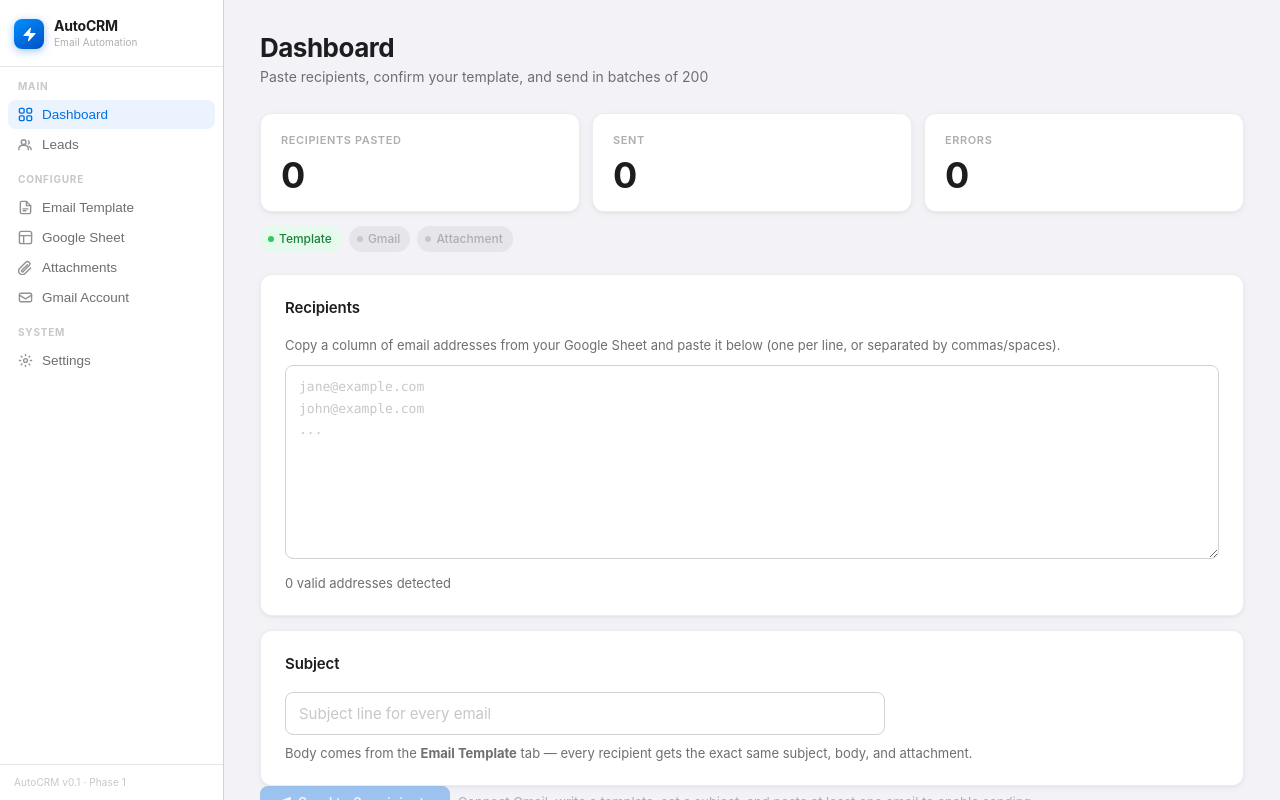
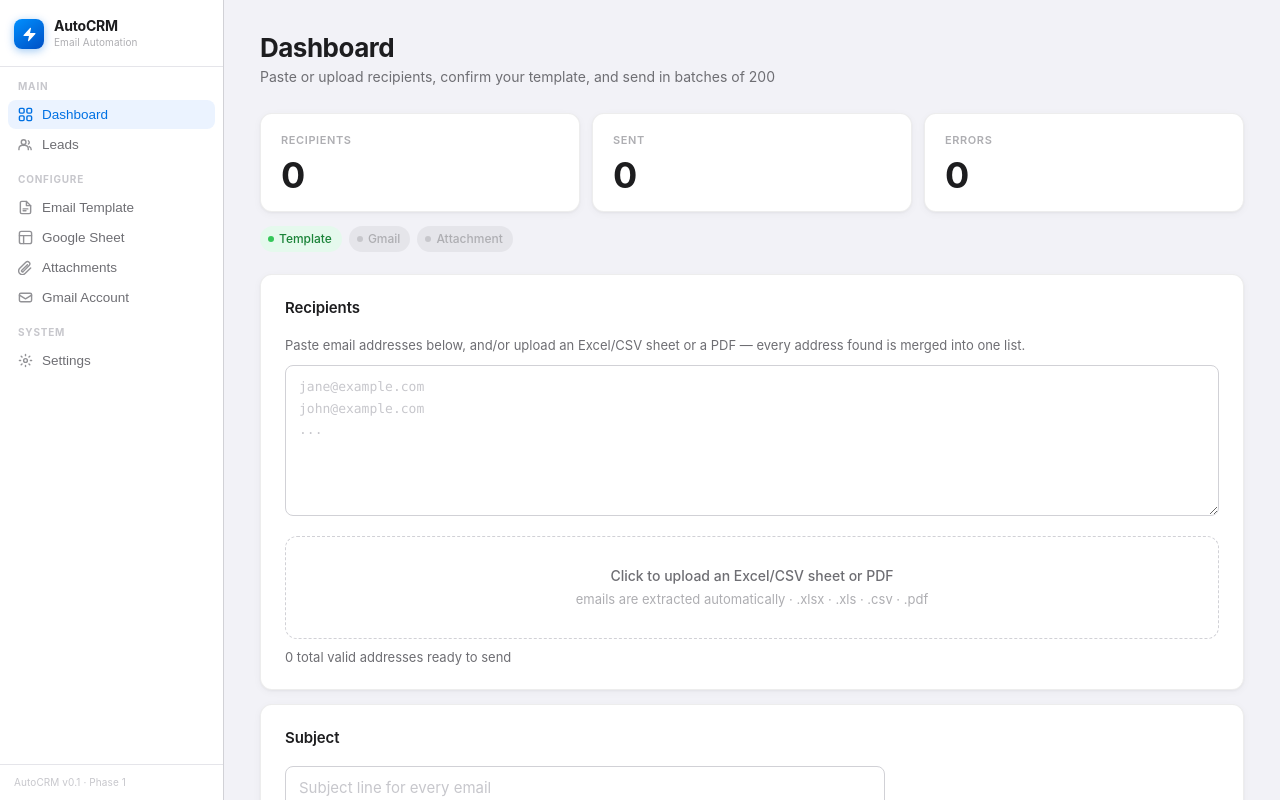
Before and after one commit to claymanleyam-code/autocrm-netlify, a React (Vite) app: page / in a window 1280 px wide. Built offline with nearby package versions, Linux system fonts and the light colour scheme.

Commit message:
Add Excel/CSV and PDF upload as recipient sources on Dashboard

```diff
--- a/src/components/Dashboard.jsx
+++ b/src/components/Dashboard.jsx
@@ -1,21 +1,8 @@
 import { useMemo, useState } from 'react';
+import { parseEmailList, dedupeEmails } from '../utils/emailListParser.js';
+import { extractEmailsFromFile } from '../utils/fileEmailExtractor.js';
 
 const BATCH_SIZE = 200;
-
-function parseEmailList(text) {
-  const re = /[a-zA-Z0-9._%+-]+@[a-zA-Z0-9.-]+\.[a-zA-Z]{2,}/g;
-  const matches = String(text || '').match(re) || [];
-  const seen = new Set();
-  const out = [];
-  for (const m of matches) {
-    const norm = m.trim().toLowerCase();
-    if (!seen.has(norm)) {
-      seen.add(norm);
-      out.push(norm);
-    }
-  }
-  return out;
-}
 
 function chunk(arr, size) {
   const out = [];
@@ -36,8 +23,15 @@ export default function Dashboard({ state, setState }) {
   const [log, setLog] = useState([]);
   const [sending, setSending] = useState(false);
   const [progress, setProgress] = useState({ sent: 0, failed: 0 });
+  const [fileBusy, setFileBusy] = useState(false);
+  const [fileError, setFileError] = useState('');
 
-  const recipients = useMemo(() => parseEmailList(recipientsText), [recipientsText]);
+  const fileEmails = state.fileEmails || [];
+
+  const recipients = useMemo(
+    () => dedupeEmails([...parseEmailList(recipientsText), ...fileEmails]),
+    [recipientsText, fileEmails]
+  );
 
   function saveRecipients() {
     setState(s => ({ ...s, pastedEmails: recipientsText }));
@@ -45,6 +39,34 @@ export default function Dashboard({ state, setState }) {
 
   function saveSubject() {
     setState(s => ({ ...s, subject }));
+  }
+
+  async function onUploadFile(e) {
+    const f = e.target.files?.[0];
+    e.target.value = '';
+    if (!f) return;
+    setFileError('');
+    setFileBusy(true);
+    try {
+      const emails = await extractEmailsFromFile(f);
+      if (!emails.length) {
+        setFileError(`No email addresses found in "${f.name}".`);
+      }
+      setState(s => ({
+        ...s,
+        fileEmails: dedupeEmails([...(s.fileEmails || []), ...emails]),
+        fileEmailsSource: f.name,
+      }));
+    } catch (err) {
+      setFileError(`Could not read "${f.name}": ` + err.message);
+    } finally {
+      setFileBusy(false);
+    }
+  }
+
+  function clearFileEmails() {
+    setFileError('');
+    setState(s => ({ ...s, fileEmails: [], fileEmailsSource: '' }));
   }
 
   const canSend =
@@ -122,12 +144,12 @@ export default function Dashboard({ state, setState }) {
     <>
       <div className="page-header">
         <h1 className="page-title">Dashboard</h1>
-        <p className="page-subtitle">Paste recipients, confirm your template, and send in batches of {BATCH_SIZE}</p>
+        <p className="page-subtitle">Paste or upload recipients, confirm your template, and send in batches of {BATCH_SIZE}</p>
       </div>
 
       <div className="stats-row">
         <div className="stat-card">
-          <div className="stat-label">Recipients Pasted</div>
+          <div className="stat-label">Recipients</div>
           <div className="stat-value">{recipients.length}</div>
         </div>
         <div className="stat-card">
@@ -152,18 +174,41 @@ export default function Dashboard({ state, setState }) {
       <div className="panel" style={{ marginTop: 14 }}>
         <div className="panel-title">Recipients</div>
         <p className="muted" style={{ fontSize: 13, marginBottom: 10 }}>
-          Copy a column of email addresses from your Google Sheet and paste it below (one per line, or separated by commas/spaces).
+          Paste email addresses below, and/or upload an Excel/CSV sheet or a PDF — every address found is merged into one list.
         </p>
         <textarea
           className="input"
-          rows={8}
+          rows={6}
           style={{ maxWidth: '100%' }}
           placeholder={'jane@example.com\njohn@example.com\n...'}
           value={recipientsText}
           onChange={e => setRecipientsText(e.target.value)}
           onBlur={saveRecipients}
         />
-        <p className="muted" style={{ marginTop: 8, fontSize: 13 }}>{recipients.length} valid address{recipients.length === 1 ? '' : 'es'} detected</p>
+
+        <div className="upload-zone" style={{ marginTop: 14 }}>
+          <input type="file" accept=".xlsx,.xls,.csv,.pdf,application/pdf" onChange={onUploadFile} disabled={fileBusy} />
+          <div style={{ fontSize: 14, fontWeight: 500, color: 'var(--g2)' }}>
+            {fileBusy ? 'Reading file…' : 'Click to upload an Excel/CSV sheet or PDF'}
+          </div>
+          <div className="upload-hint">emails are extracted automatically · .xlsx · .xls · .csv · .pdf</div>
+        </div>
+
+        {state.fileEmailsSource && (
+          <div className="alert alert-success" style={{ marginTop: 12 }}>
+            <span style={{ flex: 1 }}>
+              <strong>{state.fileEmailsSource}</strong> — {fileEmails.length} address{fileEmails.length === 1 ? '' : 'es'} extracted
+            </span>
+            <button className="btn btn-secondary" style={{ padding: '3px 10px', fontSize: 12 }} onClick={clearFileEmails}>
+              Clear
+            </button>
+          </div>
+        )}
+        {fileError && (
+          <div className="alert alert-error" style={{ marginTop: 12 }}>{fileError}</div>
+        )}
+
+        <p className="muted" style={{ marginTop: 8, fontSize: 13 }}>{recipients.length} total valid address{recipients.length === 1 ? '' : 'es'} ready to send</p>
       </div>
 
       <div className="panel" style={{ marginTop: 14 }}>
@@ -191,7 +236,7 @@ export default function Dashboard({ state, setState }) {
         </button>
         {!canSend && (
           <span style={{ fontSize: 13, color: 'var(--g3)' }}>
-            Connect Gmail, write a template, set a subject, and paste at least one email to enable sending
+            Connect Gmail, write a template, set a subject, and add at least one email to enable sending
           </span>
         )}
       </div>
```
